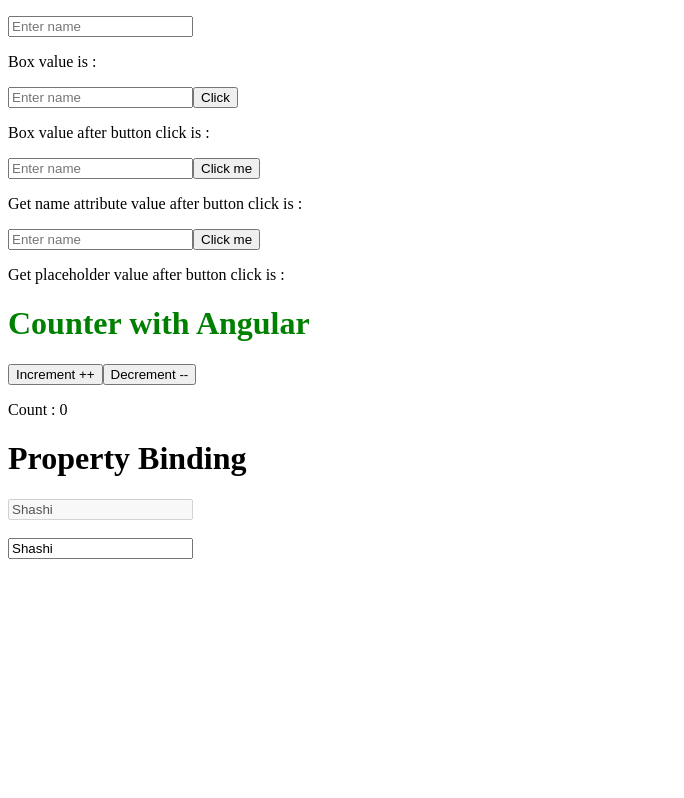
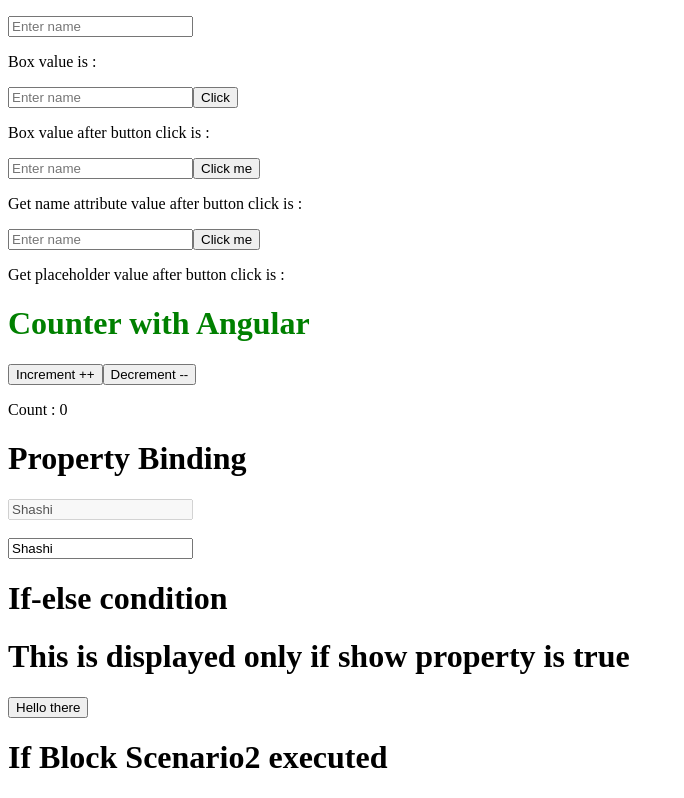
Before and after one commit to ShashikumarKoti/2024, an Angular app in the folder Angular/learnCommands/: page / in a window 1280 px wide. Shown: the part 737-1535 px from the top of the page, without its empty margins (0-684 px from the left). Before the commit the page ends 1304 px from the top, so only its background shows below. Built offline with nearby package versions, Linux system fonts and the light colour scheme.

Commit message:
basic if-else condition

```diff
--- a/Angular/learnCommands/src/app/property-binding-demo/property-binding-demo.component.html
+++ b/Angular/learnCommands/src/app/property-binding-demo/property-binding-demo.component.html
@@ -2,3 +2,24 @@
 <input type="text" name="first-name" value={{name}} disabled={{disable}}>
 <br/> <br/>
 <input type="text" name="last-name" [value]=name [disabled]=disable>
+
+<h1>{{title2}}</h1>
+<h1 *ngIf="show else elseBlock">
+    This is displayed only if show property is true
+</h1>
+
+<ng-template #elseBlock>
+    <h1>Else condition is displayed if show property is false</h1>
+</ng-template>
+
+<h1 *ngIf="showScenario2; then ifBlockScenario2 else elseBlockScenario2"></h1>
+
+<ng-template #ifBlockScenario2>
+    <button>Hello there</button>
+    <h1>If Block Scenario2 executed</h1>
+</ng-template >
+
+<ng-template #elseBlockScenario2>
+    <button>Bye Bye</button>
+    <h1>Else block scenario2 executed</h1>
+</ng-template >
--- a/Angular/learnCommands/src/app/property-binding-demo/property-binding-demo.component.ts
+++ b/Angular/learnCommands/src/app/property-binding-demo/property-binding-demo.component.ts
@@ -13,4 +13,8 @@
   name = "Shashi";
   disable = false;
 
+  title2 ="If-else condition"
+  show=true
+  showScenario2=true
+
 }
```
Also changed, not shown: 1 other file (tests, documents, lock files or other folders).
